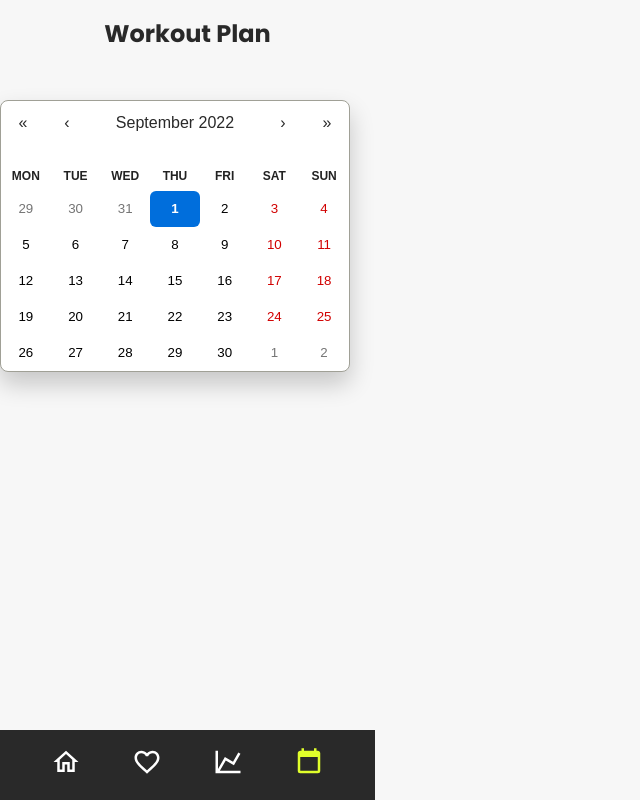
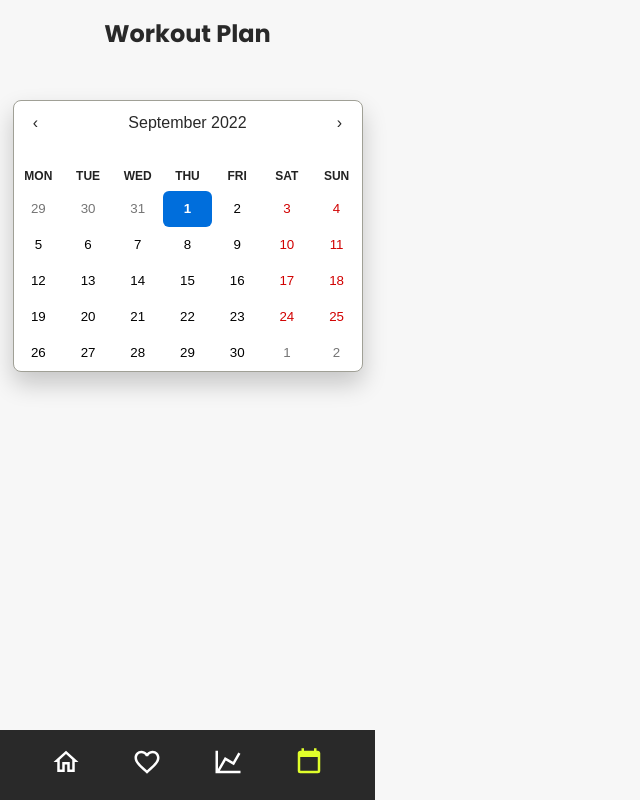
Before and after one commit to therealchrismcfly/capstone-project, a Next.js app: page /planner in a window 1280 px wide. Shown: the whole page, without its empty margins (0-640 px from the left). Built offline with nearby package versions, Linux system fonts and the light colour scheme.

Commit message:
fix calender positioning

```diff
--- /dev/null
+++ b/src/components/Calendar/StyledCalendarContainer.js
@@ -0,0 +1,19 @@
+import styled from 'styled-components';
+
+const StyledCalendarContainerIndex = styled.div`
+	display: flex;
+	position: absolute;
+	z-index: 10;
+	top: 70px;
+	right: 0;
+	flex-direction: column;
+	align-items: center;
+`;
+
+const StyledCalendarContainerPlanner = styled.div`
+	display: flex;
+	justify-content: center;
+	margin-bottom: 30px;
+`;
+
+export {StyledCalendarContainerIndex, StyledCalendarContainerPlanner};
--- a/src/components/Calendar/indexCalendar.js
+++ b/src/components/Calendar/indexCalendar.js
@@ -3,7 +3,7 @@ import Calendar from 'react-calendar';
 import useStore from '../../hooks/useStore';
 import StyledAddButton from '../Buttons/AddButton/styled';
 
-import StyledCalendar from './StyledCalendarBox';
+import StyledCalendarContainerIndex from './StyledCalendarContainer';
 
 import 'react-calendar/dist/Calendar.css';
 
@@ -11,7 +11,7 @@ function IndexCalendar({exercise, onCalendarHide}) {
 	const setExerciseDate = useStore(state => state.setExerciseDate);
 	const addToPlanner = useStore(state => state.addToPlanner);
 	return (
-		<StyledCalendar>
+		<StyledCalendarContainerIndex>
 			<Calendar
 				next2Label={null}
 				prev2Label={null}
@@ -29,7 +29,7 @@ function IndexCalendar({exercise, onCalendarHide}) {
 			>
 				+
 			</StyledAddButton>
-		</StyledCalendar>
+		</StyledCalendarContainerIndex>
 	);
 }
 
--- a/src/components/Calendar/plannerCalendar.js
+++ b/src/components/Calendar/plannerCalendar.js
@@ -4,10 +4,21 @@ import useStore from '../../hooks/useStore';
 
 import 'react-calendar/dist/Calendar.css';
 
+import {StyledCalendarContainerPlanner} from './StyledCalendarContainer';
+
 function PlannerCalendar() {
 	const handlePlannerDate = useStore(state => state.handlePlannerDate);
 	const plannedDate = useStore(state => state.plannedDate);
-	return <Calendar onChange={handlePlannerDate} value={plannedDate} />;
+	return (
+		<StyledCalendarContainerPlanner>
+			<Calendar
+				next2Label={null}
+				prev2Label={null}
+				onChange={handlePlannerDate}
+				value={plannedDate}
+			/>
+		</StyledCalendarContainerPlanner>
+	);
 }
 
 export default PlannerCalendar;
--- a/src/components/ProgressHistory/index.js
+++ b/src/components/ProgressHistory/index.js
@@ -13,7 +13,7 @@ export default function ProgressHistoryCard({exerciseCard}) {
 	const [isHistoryVisible, setIsHistoryVisible] = useState(true);
 	const workouts = useStore(state => state.workouts);
 	const filteredWorkouts = workouts.filter(workout => workout.name === exerciseCard.name);
-	const sortedWorkouts = filteredWorkouts.sort((a, b) => Number(a.date) - Number(b.date));
+	const sortedWorkouts = filteredWorkouts.sort((a, b) => Number(b.date) - Number(a.date));
 
 	return (
 		<StyledProgressHistoryItem>
```
Also changed, not shown: src/components/Calendar/StyledCalendarBox.js (deleted, +0 -12 lines).
